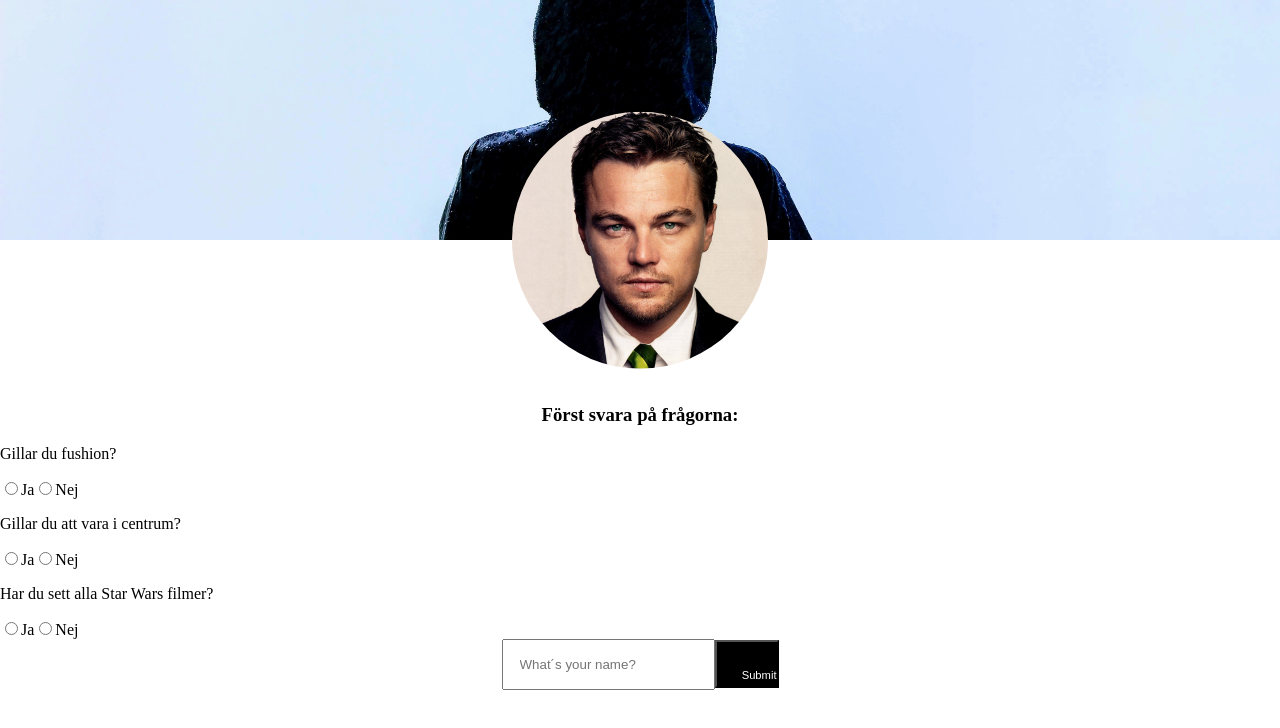
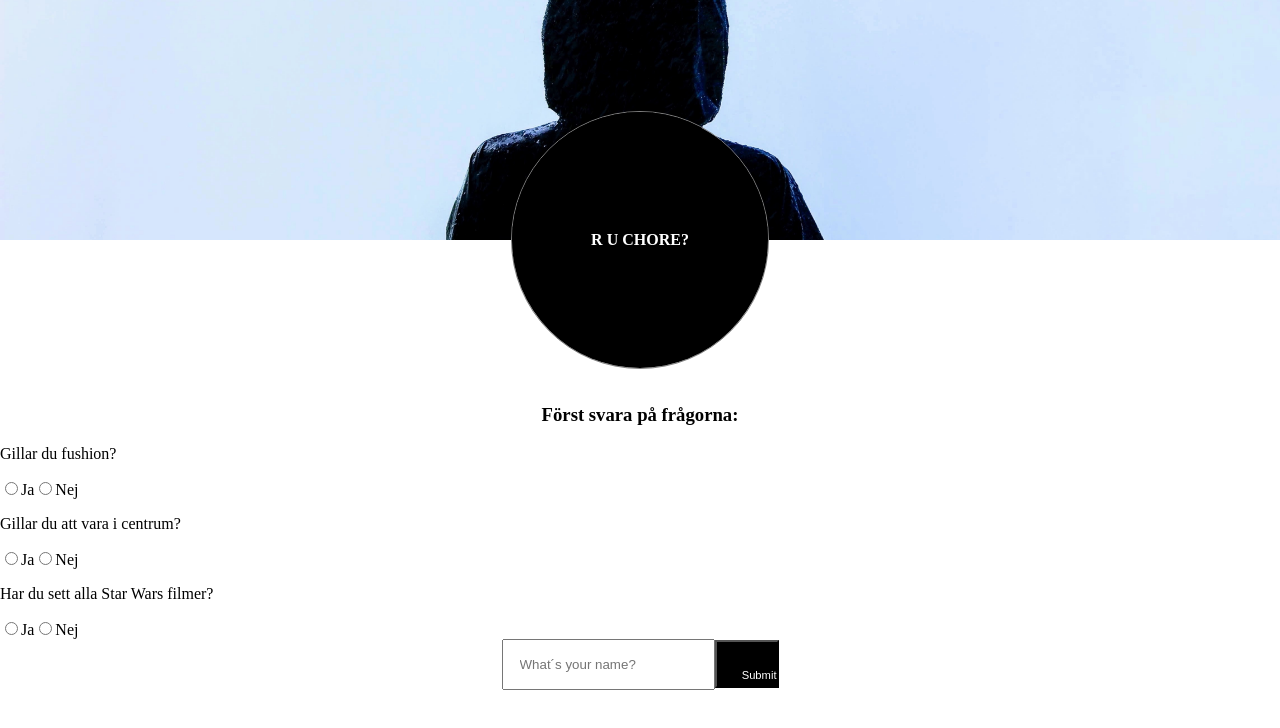
Before and after one commit to 1974pontus/R-U-CHORE, a React (Create React App) app: page / in a window 1280 px wide. Shown: the top 728 px of the page. Built offline with nearby package versions, Linux system fonts and the light colour scheme.

Commit message:
profile for mainview

```diff
--- a/src/components/ViewContainer/ProfileData.ts
+++ b/src/components/ViewContainer/ProfileData.ts
@@ -6,6 +6,7 @@ interface Todo  {
 export interface ProfileData  {
     id: string
     profileImg?: string
+    profileText?: string
     headerImg?: string
     backgroundImg?: string
     alt: string
@@ -17,8 +18,9 @@ export interface ProfileData  {
 const profileData: ProfileData[] = [
     {
         id: 'mainView',
-        profileImg: require('../../img/Leonardo-Dicaprio.jpg'),
-        headerImg: require('../../img/UnknownBG.jpg'),
+        profileImg: require('../../img/black.jpg'),
+        profileText: 'R U CHORE?',
+        headerImg: require('../../img/unknownBG.jpg'),
         alt: 'Unknown person',
         titel: 'Svara på frågorna nedan',
         initialTodos: []
--- a/src/components/ViewContainer/ProfileImg.tsx
+++ b/src/components/ViewContainer/ProfileImg.tsx
@@ -6,7 +6,10 @@ interface Props {
 }
 
 function ProfileImg(props: Props) {
-  return <img style={profile} src={props.profile.profileImg} alt={props.profile.alt} />;
+  return <div>
+    <img style={profile} src={props.profile.profileImg} alt={props.profile.alt} />
+    <div style={text}> {props.profile.profileText} </div>
+</div>;
 }
 
 export default ProfileImg;
@@ -18,5 +21,21 @@ const profile: CSSProperties = {
     borderRadius: '50%',
     left: '50%',
     top: '15rem',
-    transform: 'translate(-50%, -50%)'
+    transform: 'translate(-50%, -50%)',
+    backgroundColor: 'black',
+    border: '.05rem solid grey'
 }
+
+
+const text: CSSProperties = {
+  width: '20%',
+  position: 'absolute',
+  borderRadius: '50%',
+  left: '50%',
+  top: '15rem',
+  transform: 'translate(-50%, -50%)',
+  textAlign: 'center',
+  color: 'white',
+  fontWeight: 'bold',
+
+}
```
Also changed, not shown: src/img/UnknownBG.jpg, src/img/black.jpg (added).
